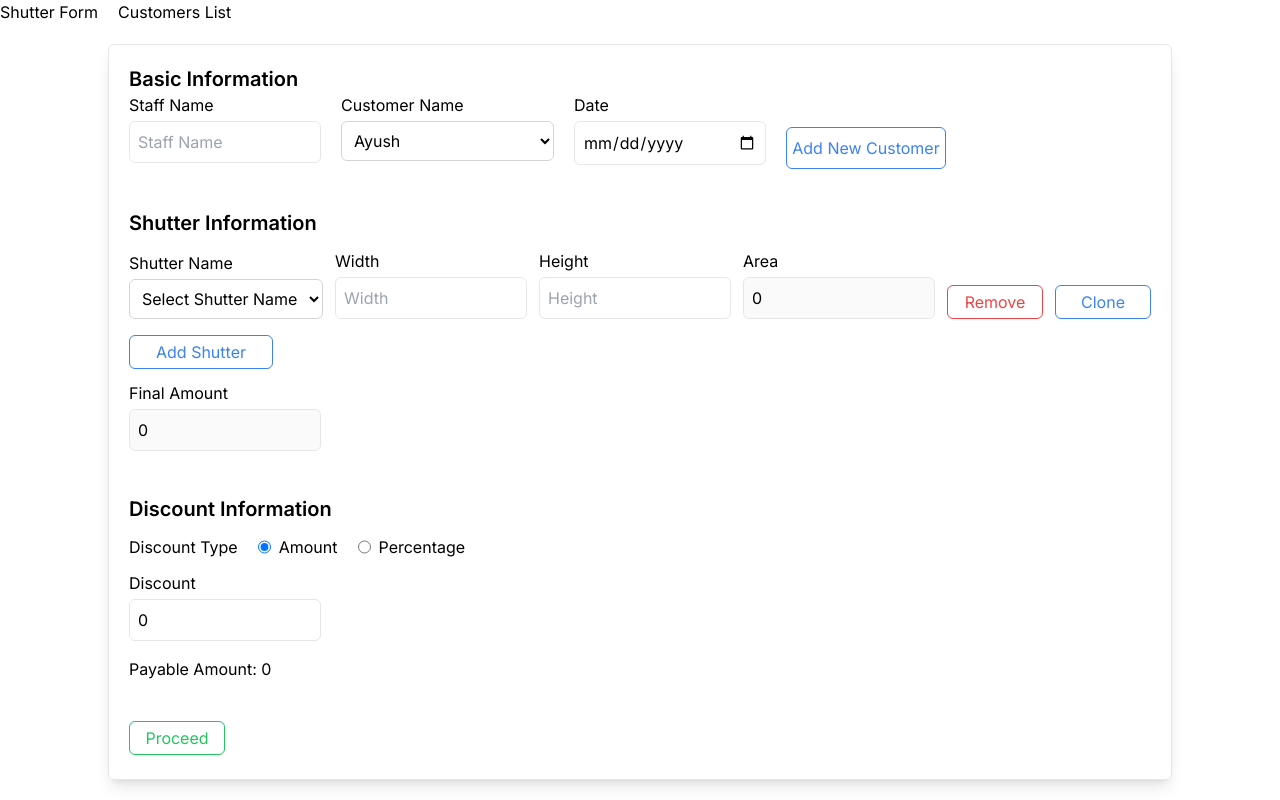
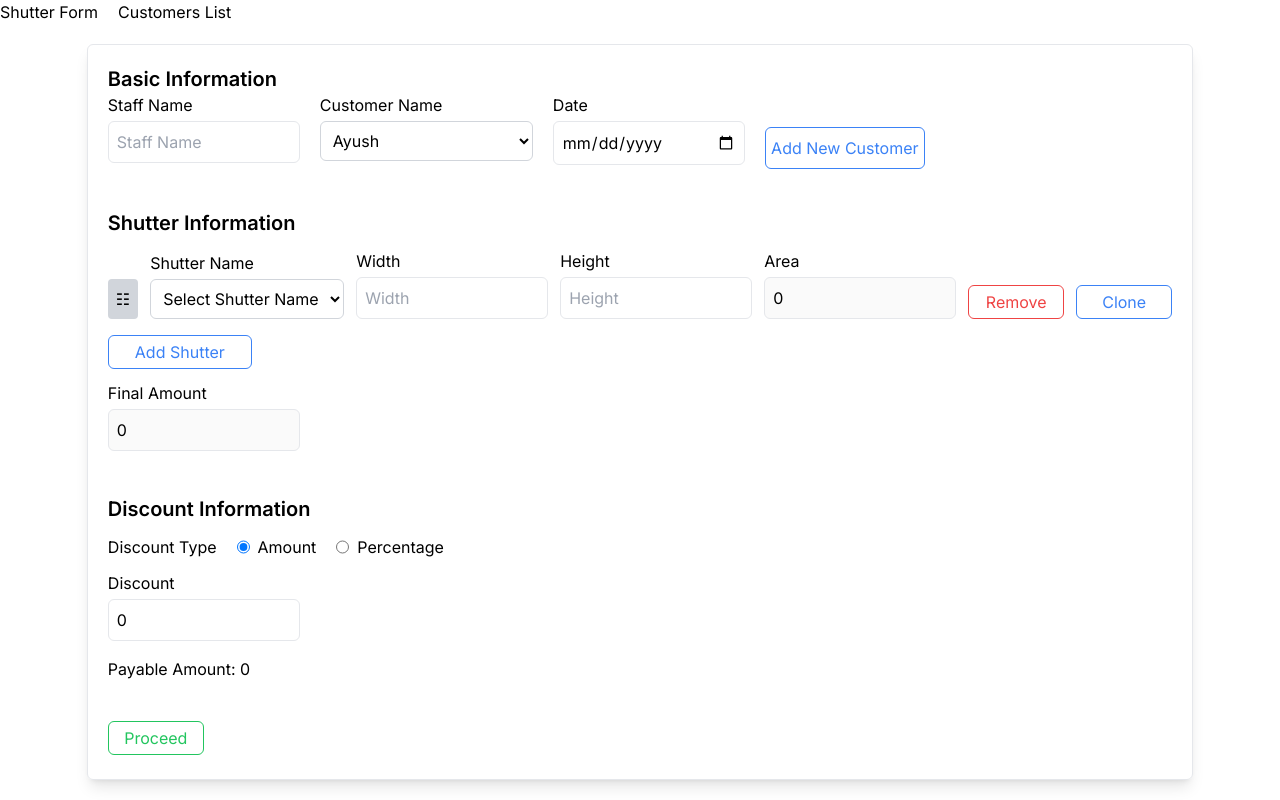
Before and after one commit to AyushMehta24/Custom_Shutter_store, a Next.js app: page / in a window 1280 px wide. Built offline with nearby package versions, Linux system fonts and the light colour scheme.

Commit message:
MADE : Made shutter row Draggable

```diff
--- a/package.json
+++ b/package.json
@@ -10,6 +10,7 @@
   },
   "dependencies": {
     "@dnd-kit/core": "^6.1.0",
+    "@dnd-kit/sortable": "^8.0.0",
     "@emotion/cache": "^11.11.0",
     "@emotion/react": "^11.11.4",
     "@emotion/styled": "^11.11.5",
--- a/src/components/ShutterForm.tsx
+++ b/src/components/ShutterForm.tsx
@@ -36,8 +36,6 @@ export default function ShutterForm(): JSX.Element {
     if (!id) return undefined;
     return state.form.find((_, index: number) => index === +id);
   });
-
-  console.log(orderDetails, "orderDetails");
 
   const temp = orderDetails
     ? {
@@ -110,7 +108,6 @@ export default function ShutterForm(): JSX.Element {
 
   const onSubmit: SubmitHandler<FormData> = useCallback(
     (data: FormData) => {
-      console.log(data, "submitted data");
       const shutterData: ShutterListT = data.shutter.map(
         (shutter: ShutterT): ShutterT => ({
           shutterName: shutter.shutterName,
--- a/src/sections/DiscountSection.tsx
+++ b/src/sections/DiscountSection.tsx
@@ -44,8 +44,6 @@ const DiscountSection: React.FC<{
     },
     []
   );
-  console.log(discount,"...");
-  console.log(finalAmount, "___");
 
   const payableAmount = () => {
     if (discount > 0 && discount <= finalAmount) {
@@ -57,9 +55,7 @@ const DiscountSection: React.FC<{
   };
 
   useEffect(()=> {
-    console.log(payableAmount() , "sdhvj");
     setDiscountedAmount(payableAmount())
-    console.log(discountedAmount,"discountedAmount");
   }, [finalAmount,discount])
 
 
--- a/src/sections/ShutterRow.tsx
+++ b/src/sections/ShutterRow.tsx
@@ -1,10 +1,5 @@
 "use client";
 
-import ButtonComponent from "@/components/common/ButtonComponent";
-import SelectComponent from "@/components/common/SelectComponent";
-import TextComponent from "@/components/common/TextComponent";
-import { AmountContext } from "@/contexts/AmountContext";
-import { FormType } from "@/types/basicInfoTypes";
 import React, { useContext, useEffect, useState } from "react";
 import {
   FieldErrors,
@@ -12,10 +7,18 @@ import {
   UseFormSetValue,
   UseFormWatch,
 } from "react-hook-form";
+import { AmountContext } from "@/contexts/AmountContext";
+import { useSortable } from "@dnd-kit/sortable";
+import { CSS } from "@dnd-kit/utilities";
+import ButtonComponent from "@/components/common/ButtonComponent";
+import SelectComponent from "@/components/common/SelectComponent";
+import TextComponent from "@/components/common/TextComponent";
+import { FormType } from "@/types/basicInfoTypes";
 
 const ShutterNames: string[] = ["A", "B", "C"];
 
 export default function ShutterRow({
+  id,
   index,
   handleRemoveShutter,
   handleCloneShutter,
@@ -24,6 +27,7 @@ export default function ShutterRow({
   watch,
   setValue,
 }: {
+  id: string;
   index: number;
   handleRemoveShutter: (index: number) => void;
   handleCloneShutter: (index: number) => void;
@@ -52,8 +56,29 @@ export default function ShutterRow({
     setValue(`shutter.${index}.area`, Number(area.toFixed(2)));
   }, [area, index, setValue]);
 
+  const { attributes, listeners, setNodeRef, transform, transition } =
+    useSortable({ id });
+
+  const style = {
+    transform: CSS.Transform.toString(transform),
+    transition,
+  };
+
   return (
-    <div key={index} className="flex gap-3  items-end">
+    <div
+      key={id}
+      className="flex gap-3 items-end"
+      ref={setNodeRef}
+      style={style}
+      {...attributes}
+    >
+      <span
+        {...listeners}
+        className="cursor-move p-2 bg-gray-300 rounded mb-1"
+        aria-label="Drag handle"
+      >
+        &#x2637;
+      </span>
       <SelectComponent
         register={register}
         errors={errors}
@@ -64,22 +89,20 @@ export default function ShutterRow({
       <TextComponent
         register={register}
         errors={errors}
-        type="float"
+        type="text"
         name={`shutter.${index}.width`}
         label="Width"
         handleChange={(e) => setWidth(+e.target.value)}
-        customClass="[appearance:textfield] [&::-webkit-outer-spin-button]:appearance-none [&::-webkit-inner-spin-button]:appearance-none"
       />
       <TextComponent
         register={register}
         errors={errors}
-        type="float"
+        type="text"
         name={`shutter.${index}.height`}
         label="Height"
         handleChange={(e) => setHeight(+e.target.value)}
-        customClass="[appearance:textfield] [&::-webkit-outer-spin-button]:appearance-none [&::-webkit-inner-spin-button]:appearance-none"
       />
-      <TextComponent
+       <TextComponent
         register={register}
         errors={errors}
         type="float"
--- a/src/sections/ShutterSection.tsx
+++ b/src/sections/ShutterSection.tsx
@@ -15,6 +15,22 @@ import ShutterRow from "./ShutterRow";
 import ButtonComponent from "@/components/common/ButtonComponent";
 import { FormType } from "@/types/basicInfoTypes";
 import TextComponent from "@/components/common/TextComponent";
+import {
+  DndContext,
+  closestCenter,
+  PointerSensor,
+  useSensor,
+  useSensors,
+  KeyboardSensor,
+} from "@dnd-kit/core";
+import {
+  arrayMove,
+  SortableContext,
+  sortableKeyboardCoordinates,
+  useSortable,
+} from "@dnd-kit/sortable";
+import { verticalListSortingStrategy } from "@dnd-kit/sortable";
+import { CSS } from "@dnd-kit/utilities";
 
 export type ShutterListT = ShutterT[];
 
@@ -50,6 +66,7 @@ const ShutterSection = ({
     append: appendShutter,
     remove: removeShutter,
     insert: insertShutter,
+    move: moveShutter,
   } = useFieldArray({
     control,
     name: "shutter",
@@ -65,7 +82,8 @@ const ShutterSection = ({
       });
     setFinalAmount(total);
     setValue("totalAmount", total.toString());
-  },[finalAmount]);
+  }, [finalAmount]);
+
   const handleAddShutter = useCallback(() => {
     appendShutter({
       shutterName: "",
@@ -94,17 +112,49 @@ const ShutterSection = ({
     [insertShutter, watch]
   );
 
+  const sensors = useSensors(
+    useSensor(PointerSensor, {
+      activationConstraint: {
+        distance: 5,
+      },
+    }),
+  );
+
+  const handleDragEnd = useCallback(
+    (event: any) => {
+      const { active, over } = event;
+      if (active.id !== over.id) {
+        const oldIndex = shutterFields.findIndex(
+          (item) => item.id === active.id
+        );
+        const newIndex = shutterFields.findIndex((item) => item.id === over.id);
+        moveShutter(oldIndex, newIndex);
+      }
+    },
+    [moveShutter, shutterFields]
+  );
+
   return (
+    <DndContext
+      collisionDetection={closestCenter}
+      sensors={sensors}
+      onDragEnd={handleDragEnd}
+    >
+      <SortableContext
+        items={shutterFields.map((field) => field.id)}
+        strategy={verticalListSortingStrategy}
+      >
         <div className="flex flex-col gap-3">
           <h2 className="text-xl font-semibold">Shutter Information</h2>
           <div className="flex flex-col gap-3">
             {shutterFields.map((field, index) => (
               <ShutterRow
+                key={field.id}
+                id={field.id}
                 watch={watch}
                 setValue={setValue}
                 register={register}
                 errors={errors}
-            key={field.id}
                 index={index}
                 handleRemoveShutter={handleRemoveShutter}
                 handleCloneShutter={handleCloneShutter}
@@ -127,6 +177,8 @@ const ShutterSection = ({
             </div>
           </div>
         </div>
+      </SortableContext>
+    </DndContext>
   );
 };
 
```
Also changed, not shown: 1 other file (tests, documents, lock files or other folders). Lines whose indentation alone changed are shown as unchanged.
